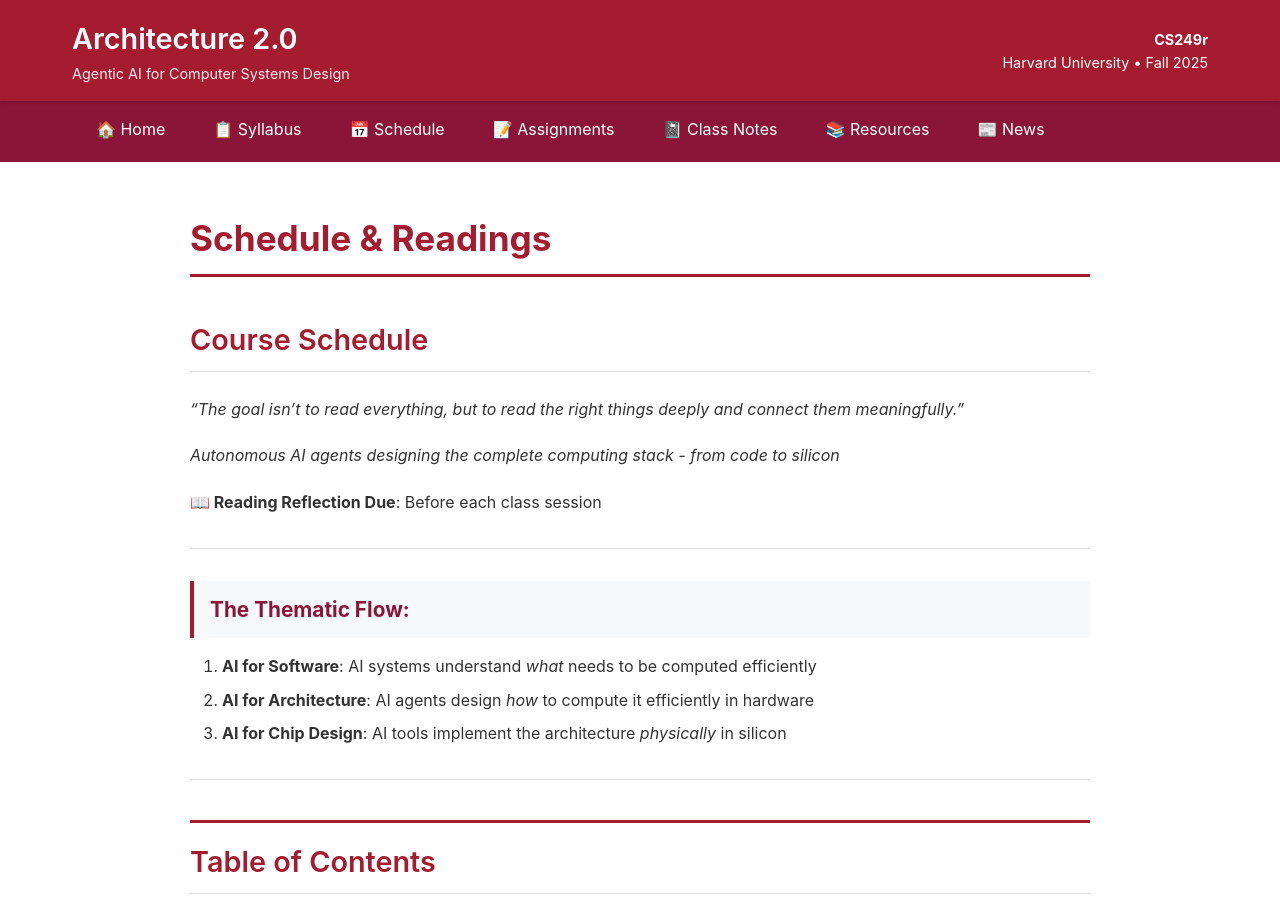
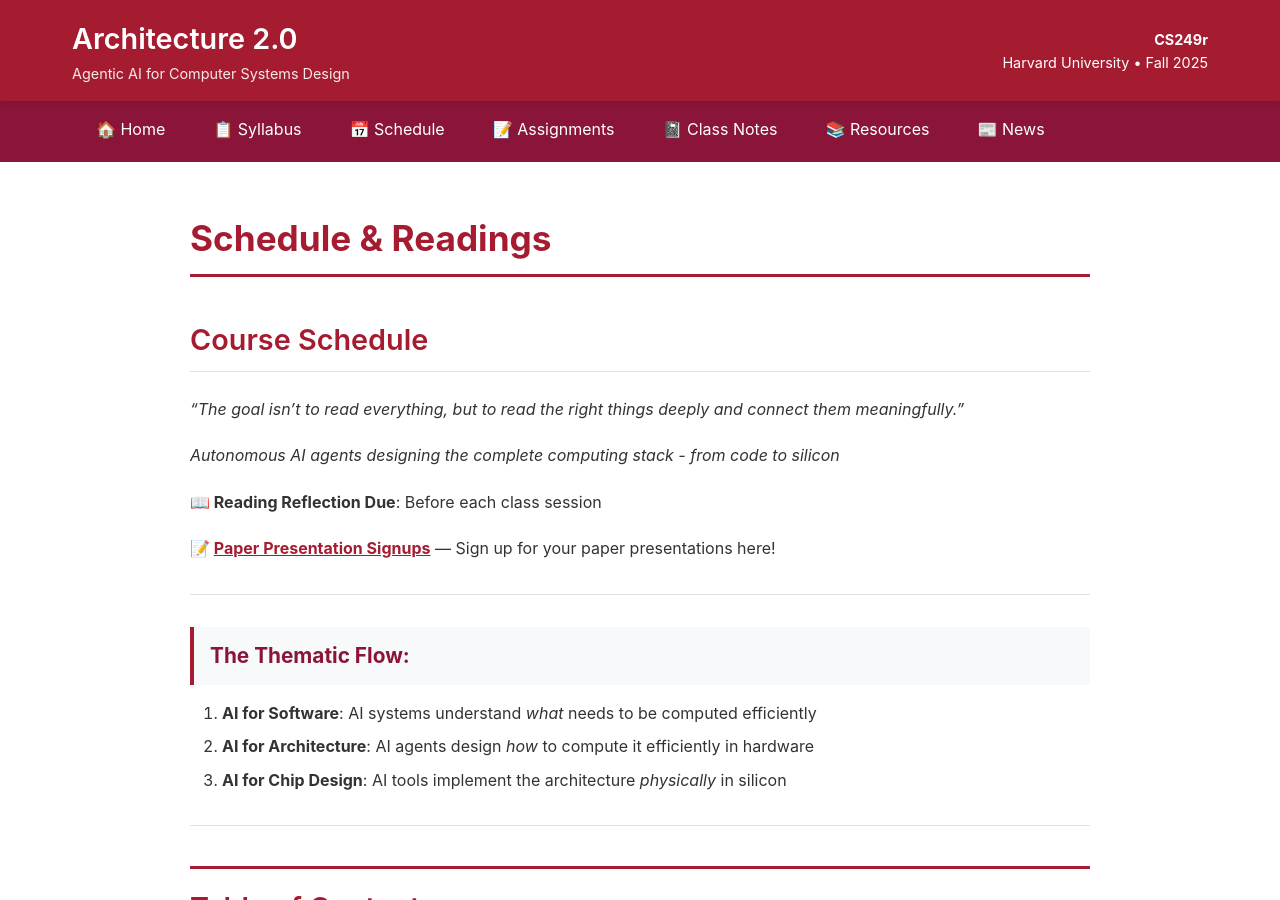
Before and after one commit to harvard-edge/cs249r_fall2025, a Jekyll site: the page built from course/schedule.md, in a window 1280 px wide and 900 px high. Built offline with Jekyll 4.4.1, drawn with Linux system fonts in a browser that asks for light colours; our own code applies the rules of GitHub Pages for plain Markdown files.

Commit message:
Add paper presentation signup link to schedule page
- Added prominent link to Google Sheets signup document at top of schedule
- Students can now easily access paper presentation signups
- Link includes clear call-to-action text for better visibility

```diff
--- a/course/schedule.md
+++ b/course/schedule.md
@@ -12,6 +12,7 @@ layout: default
 
 **📖 Reading Reflection Due**: Before each class session
 
+**📝 [Paper Presentation Signups](https://docs.google.com/spreadsheets/d/1k3P8j3hO-tmLXfk2zjROkHvXUi97LoAwszLcLheCoyQ/edit?gid=0#gid=0)** — Sign up for your paper presentations here!
 
 ---
 
```
